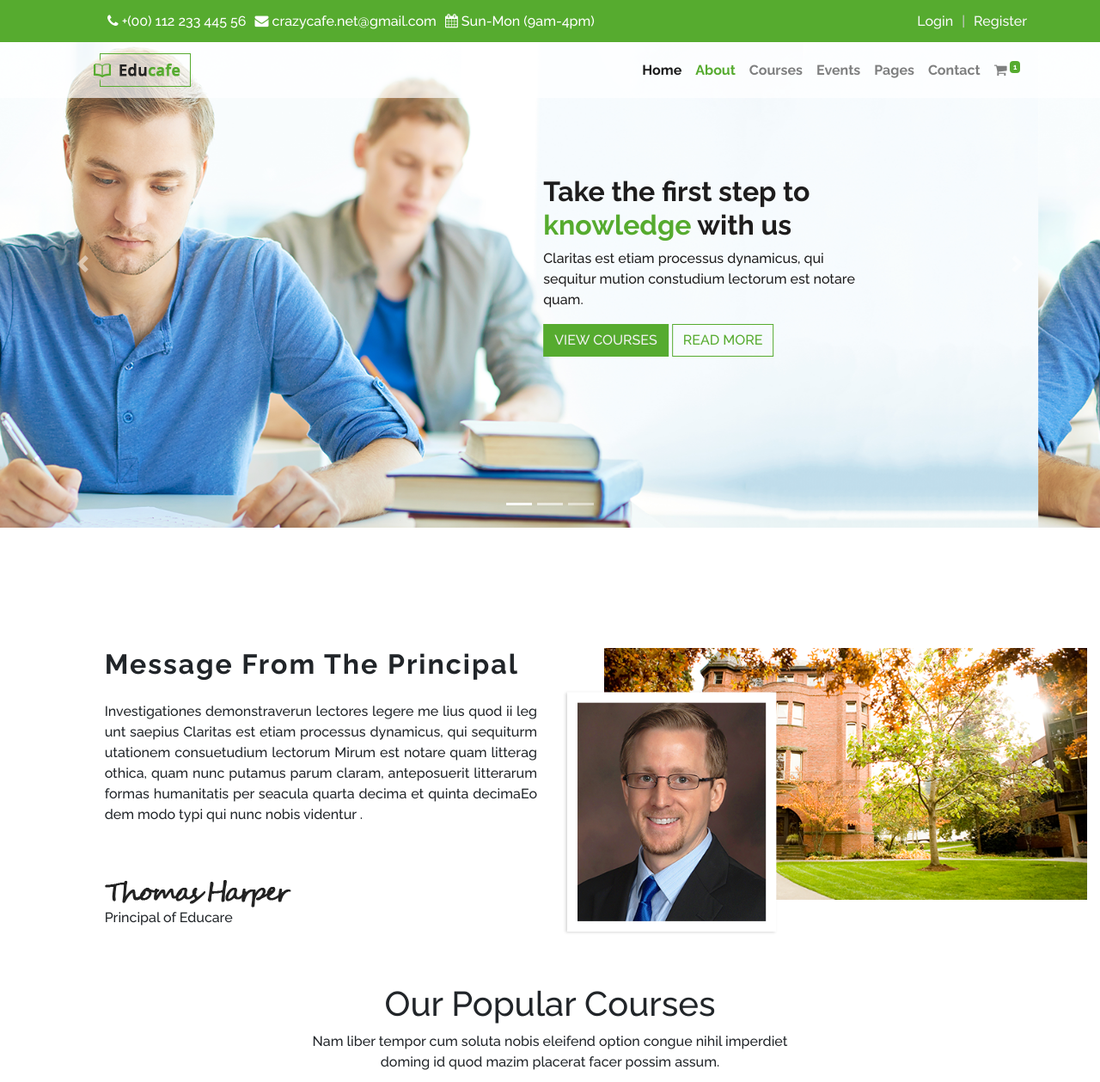
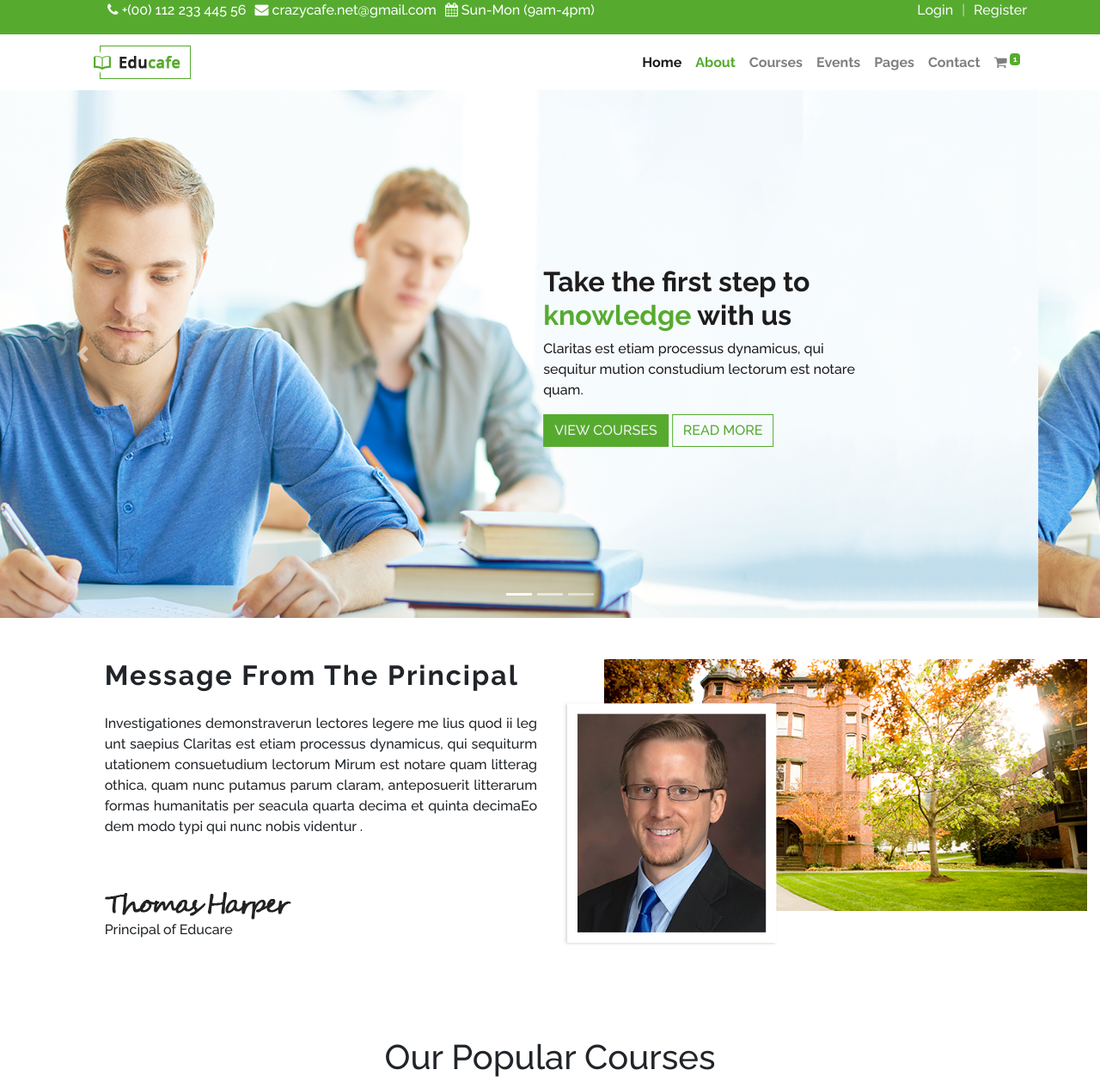
Before and after one commit to minhaj981/ledp-2020-wd-d12-p1, a plain HTML site: page index.html in a window 1280 px wide. Shown: the top 1259 px of the page at 86% size. Drawn offline with Linux system fonts and the light colour scheme.

Commit message:
fix slider problem

```diff
--- a/assets/css/style.css
+++ b/assets/css/style.css
@@ -137,11 +137,11 @@ a{
 /**********************************************************************************
 					TopBar CSS Start
 **********************************************************************************/
-.topBar{
+/*.topBar{
 	height: 49px !important;
 	line-height: 49px !important;
 	position: relative;
-}
+}*/
 .left-menu li{
 	padding-left: 10px !important;
 }
@@ -182,12 +182,12 @@ a{
 	left: 55% !important;
 	top: 30% !important;
 }
-.position_abs_slide{
+/*.position_abs_slide{
 	position: absolute;
 	top: 0;
 	left: 0;
 	z-index: -9999;
-}
+}*/
 /**********************************************************************************
 					Slider CSS End
 **********************************************************************************/
@@ -195,9 +195,9 @@ a{
 /**********************************************************************************
 					Princilpe CSS Start
 **********************************************************************************/
-.principle{
+/*.principle{
 	margin-top: 50%;
-}
+}*/
 .letter_space{
 	letter-spacing: 2px;
 }
--- a/index.html
+++ b/index.html
@@ -157,7 +157,7 @@
 		</section>
 		<!-------------------------- Slider Section End   --------------->
 		<!-------------------------- Principle Section Start  ----------->
-		<section class="principle">
+		<section class="principle py-5">
 			<div class="container-fluid">
 				<div class="row">
 					<div class="col-md-5 offset-md-1">
```
